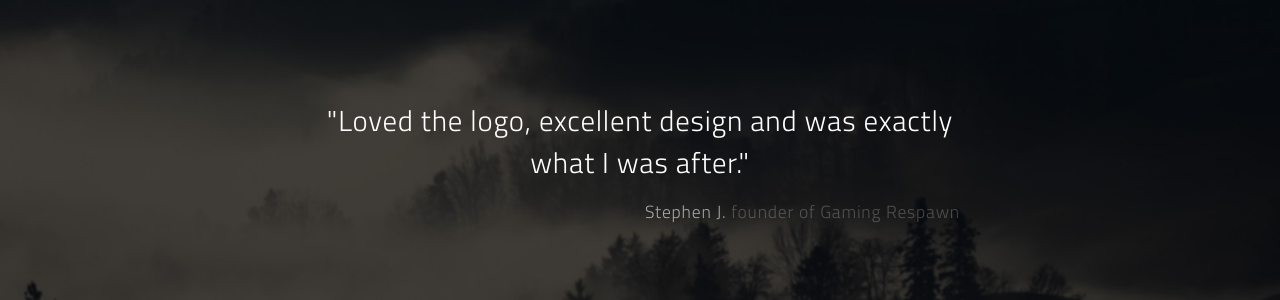
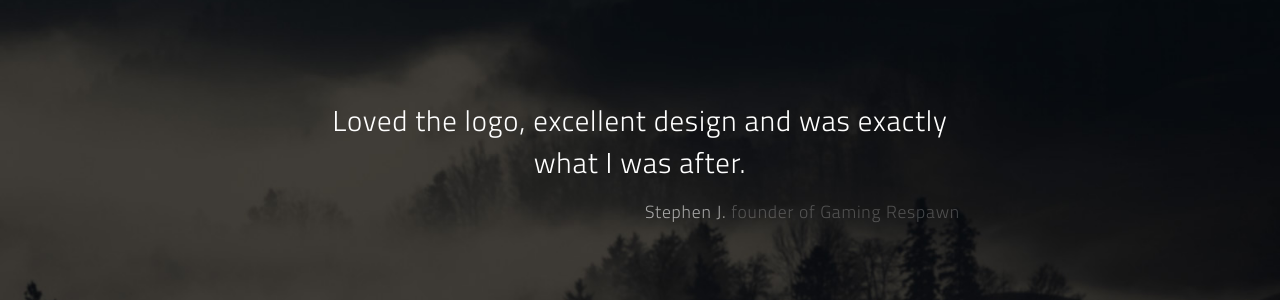
Before and after one commit to SnowyTerror/jordanhinkswebsite, a Jekyll site: the page built from index.html, in a window 1280 px wide. Shown: the part 209-509 px from the top of the page. Built offline with Jekyll 4.4.1, drawn with Linux system fonts in a browser that asks for light colours; Markdown is read by kramdown in place of the engine named in the settings.

Commit message:
Create fullscreen-header.html

```diff
--- a/_includes/fullscreen-header.html
+++ b/_includes/fullscreen-header.html
@@ -26,7 +26,7 @@
     {% for testimonial in site.data.website.testimonials %}
     <div class="tm-slide">
       <div class="tm">
-        <h3>"{{ testimonial.testimonial }}"</h3>
+        <h3>{{ testimonial.testimonial }}</h3>
         <p>{{ testimonial.name}} <span>{{ testimonial.relation }}</span></p>
       </div>
     </div>
```
